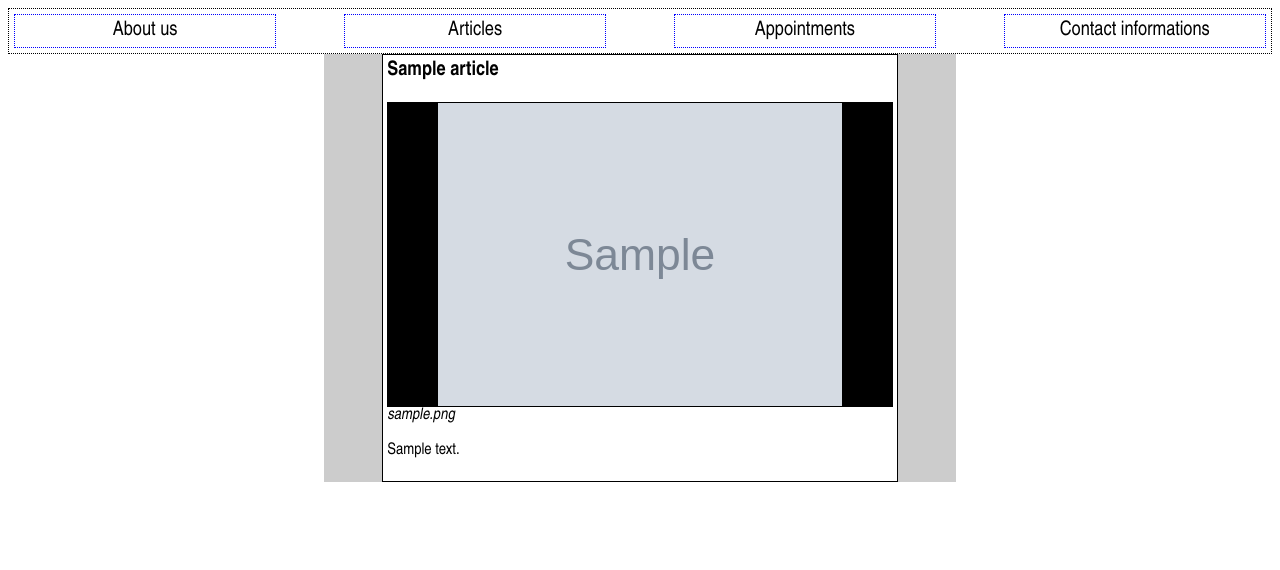
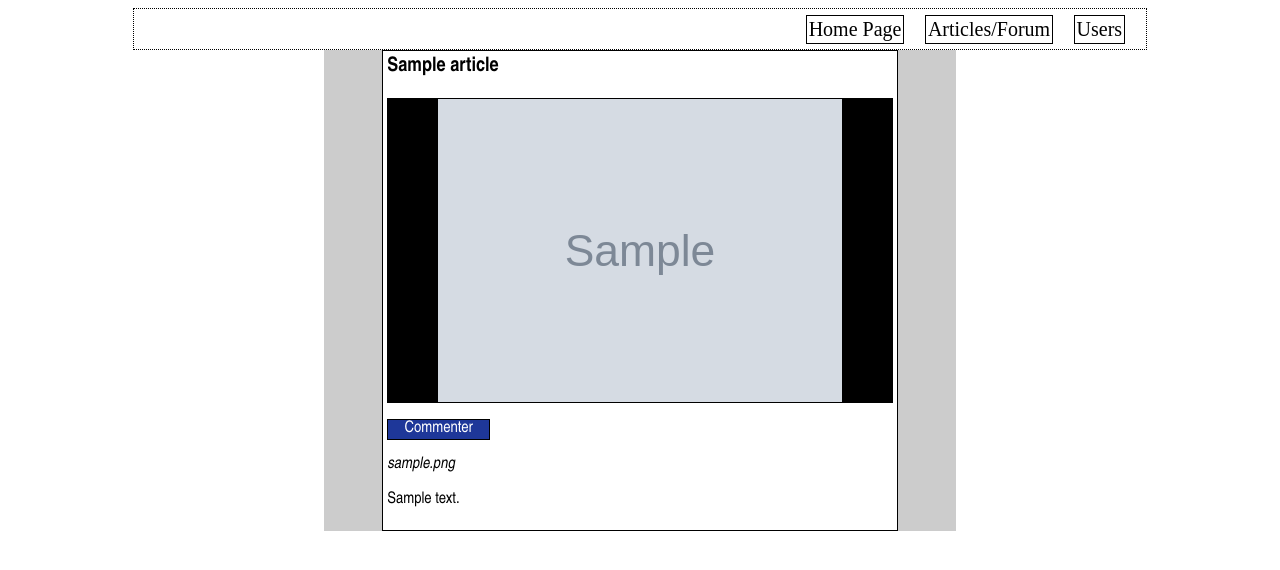
Before and after one commit to PoirierTheGreat0440E/MMF_version1, a PHP site: page /articles.php in a window 1280 px wide. Shown: the top 570 px of the page. Run offline with PHP 8.4, Linux system fonts and the light colour scheme; tables that the repository leaves empty or names only in its code hold one stand-in row (values such as "Sample post"); grey boxes marked "Sample" are stand-in pictures.

Commit message:
Minor changes (PT1.2) + Landing page (PT2) + Article focus (PT1)

```diff
--- a/articles.php
+++ b/articles.php
@@ -5,7 +5,7 @@
 		<title>MMF / Liste des articles</title>
 		<meta charset="utf-8"/>
 		<meta name="viewport" content="width=device-width, initial-scale=1.0">
-		<link rel="stylesheet" href="PapierDuStyle1.css">
+		<link rel="stylesheet" href="style_articles.css">
 	</head>
 
 	<?php
@@ -54,12 +54,13 @@
 			echo("<div style='font-family:Arial Narrow;border-radius:4px;border:1px black solid;background-color:rgb(30,30,160);color:white;padding:3px;margin:3px;font-size:17px;width:30%;'><p style='margin:0 auto;'><b>INFO : </b>$message</p></div>");
 		}
 
-		function afficher_article($titre,$image,$contenu){
+		function afficher_article($titre,$image,$contenu,$id){
 			echo("<div class='articles'>
 				<b style='font-size:20px;'>$titre</b><br/>
 				<div style='width:100%; background-color:black;display:flex;flex-direction:row;justify-content:center;'>
 				<img src=$image style='border:1px black dotted;width:80%;'></img>
 				</div>
+				<a href='article_focus.php?id=$id'><p class='bouton_commentaire'>Commenter</p></a>
 				<i>$image</i>
 				<p>$contenu</p>
 				</div>");
@@ -72,11 +73,10 @@
 
 	<body>
 
-		<nav id="barre_navigation" style="display:flex;flex-direction: row;justify-content: space-between;align-items: center;border:1px black dotted;">
-			<p style="border:1px blue dotted;margin:5px;padding:4px;width:20%;display:flex;justify-content:center;font-size:20px;font-family:Arial Narrow;">About us</p>
-			<p style="border:1px blue dotted;margin:5px;padding:4px;width:20%;display:flex;justify-content:center;font-size:20px;font-family:Arial Narrow;">Articles</p>
-			<p style="border:1px blue dotted;margin:5px;padding:4px;width:20%;display:flex;justify-content:center;font-size:20px;font-family:Arial Narrow;">Appointments</p>
-			<p style="border:1px blue dotted;margin:5px;padding:4px;width:20%;display:flex;justify-content:center;font-size:20px;font-family:Arial Narrow; ">Contact informations</p>
+		<nav id="barreNavigation">
+			<a href="presentation.php"><p>Home Page</p></a>
+			<a href="articles.php"><p>Articles/Forum</p></a>
+			<a href="#"><p>Users</p></a>
 		</nav>
 
 		<div class="liste_articles">
@@ -85,7 +85,7 @@
 			//afficher_article("Quelque chose d'important vient de se dérouler.","uploads/wow.jpg","Aujourd'hui nous avons mangé énormément de nourritures.");
 		 	//afficher_article("Bonjour mdr","aaa","Prout Prout");
 		 	while ($curseur = mysqli_fetch_assoc($lecture)){
-				afficher_article($curseur["article_titre"],$curseur["article_image"],$curseur["article_contenu"]);
+				afficher_article($curseur["article_titre"],$curseur["article_image"],$curseur["article_contenu"],$curseur["article_id"]);
 			}
 		 	?>
 
--- /dev/null
+++ b/style_articles.css
@@ -0,0 +1,72 @@
+a:link{
+    color:black;
+    text-decoration:none;
+}
+
+a:visited{
+    color:black;
+    text-decoration:none;
+}
+
+.liste_articles{
+    width:50%;
+    margin:0 auto;
+    background-color:rgba(0,0,0,0.2);
+}
+
+.articles{
+    border:1px black solid;margin:4px;padding:4px;width:80%;margin:0 auto;font-family:Arial Narrow;display:flex;flex-direction:column;margin-bottom:10px;
+    background-color:white;
+}
+
+#barreNavigation{
+    display:flex;
+    flex-direction: row;
+    align-items: center;
+    justify-content: flex-end;
+    width:80%;
+    border:1px black dotted;
+    height:40px;
+    margin:0 auto;
+}
+
+#barreNavigation p{
+    margin-right:1.6vw;
+    font-size:20px;
+    padding:2px;
+    border:1px black solid;
+}
+
+#barreNavigation p:hover{
+    margin-right:1.6vw;
+    font-size:20px;
+    padding:2px;
+    border:1px black solid;
+    background-color:rgb(210,210,210);
+}
+
+@media screen and (max-width:800px){
+
+    .liste_articles{
+        width:90%;
+        margin:0 auto;
+        background-color:rgba(0,0,0,0.2);
+    }
+
+}
+
+.bouton_commentaire{
+    color:white;
+    background-color:rgb(30, 55, 153);
+    border:1px black solid;
+    width:20%;
+    text-align: center;
+}
+
+.bouton_commentaire:hover{
+    color:white;
+    background-color:rgb(12, 36, 97);
+    border:1px black solid;
+    width:20%;
+    text-align: center;
+}
```
Also changed, not shown: article_focus.php (added, +66 -0 lines), landing_page.css (+47 -1 lines), presentation.php (+18 -0 lines), style_article_focus.css (added), 1 other file.
